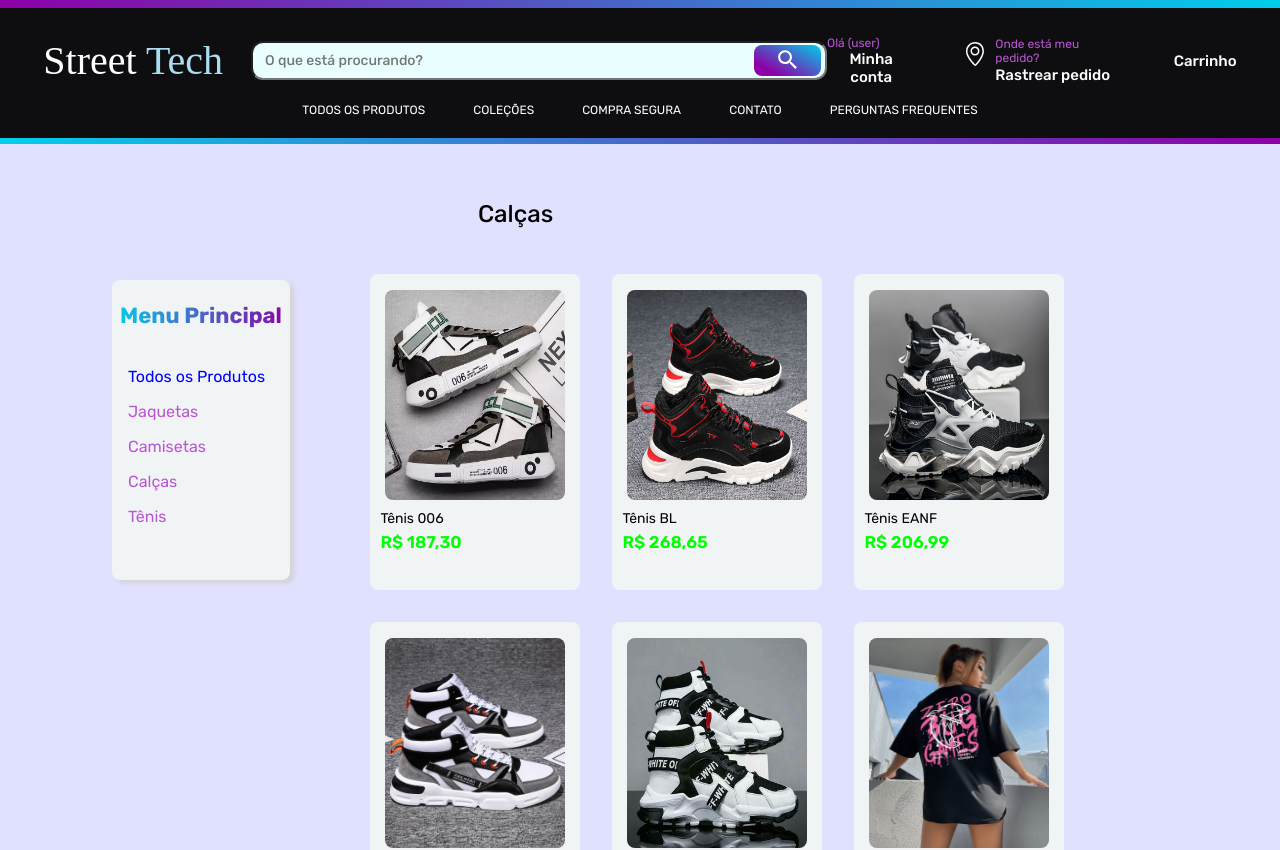
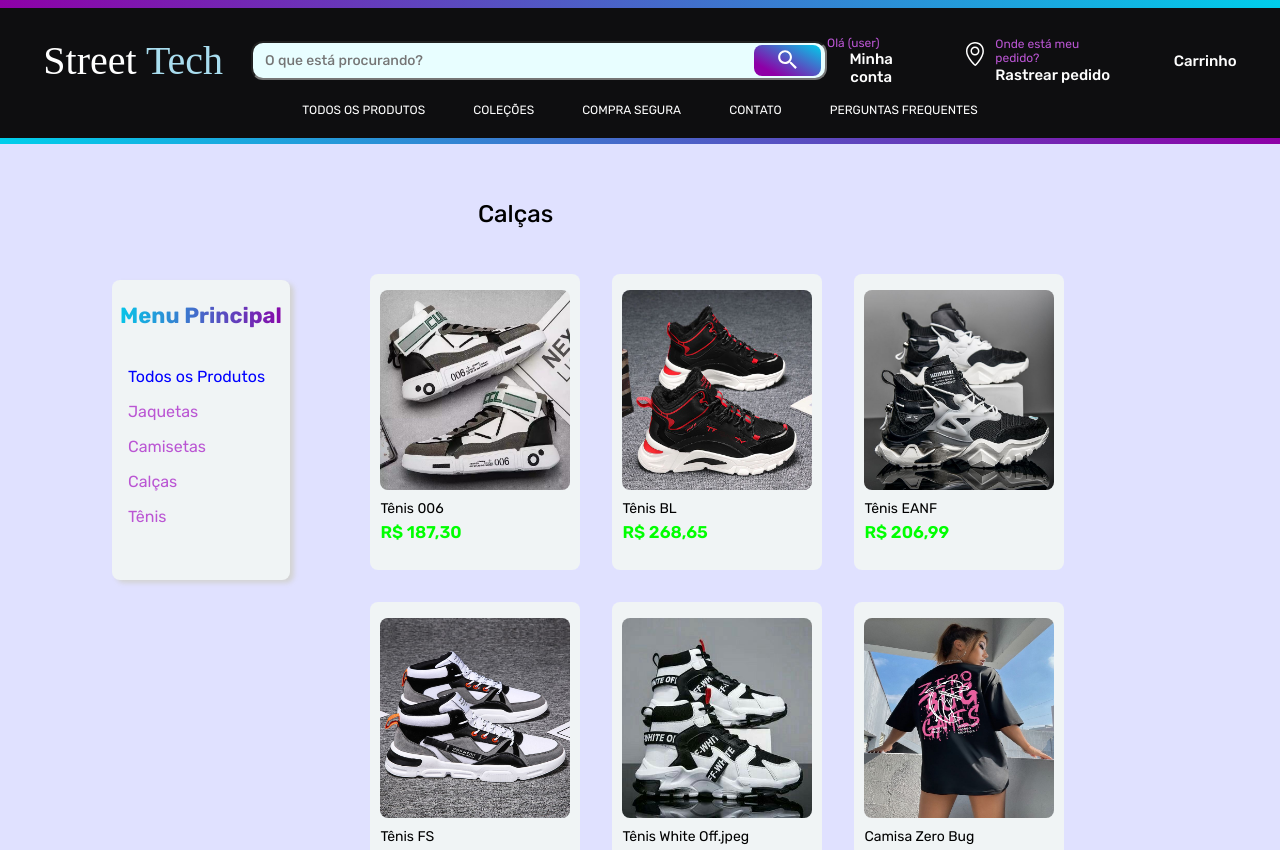
Before and after one commit to gustavocarvalho-ra/NextJs-Loja_Roupas, a Next.js app: page /pages/tenis in a window 1280 px wide. Shown: the top 850 px of the page. Built offline with nearby package versions, Linux system fonts and the light colour scheme; a web font is replaced by a local one.

Commit message:
at page tenis

```diff
--- a/app/pages/tenis/page.tsx
+++ b/app/pages/tenis/page.tsx
@@ -29,7 +29,7 @@ export default function Test () {
           .map(item => (
             // eslint-disable-next-line react/jsx-key
             <div className="card">
-              <Image src={item.photo} alt="test" width={180} height={210} style={{backgroundSize: "auto", borderRadius: "8px"}}/>
+              <Image src={item.photo} alt="test" width={190} height={200} style={{backgroundSize: "auto", borderRadius: "8px"}}/>
               <div className="info">
                 <h1 key={item.name}>{item.name}</h1>
                 <p key={item.price}>{item.price}</p>
--- a/app/pages/tenis/styles.ts
+++ b/app/pages/tenis/styles.ts
@@ -22,7 +22,7 @@ export const Car = styled.div `
 
   .card {
     width: 210px;
-    height: 300px;
+    height: 280px;
     display: flex;
     align-items: center;
     flex-direction: column;
```
